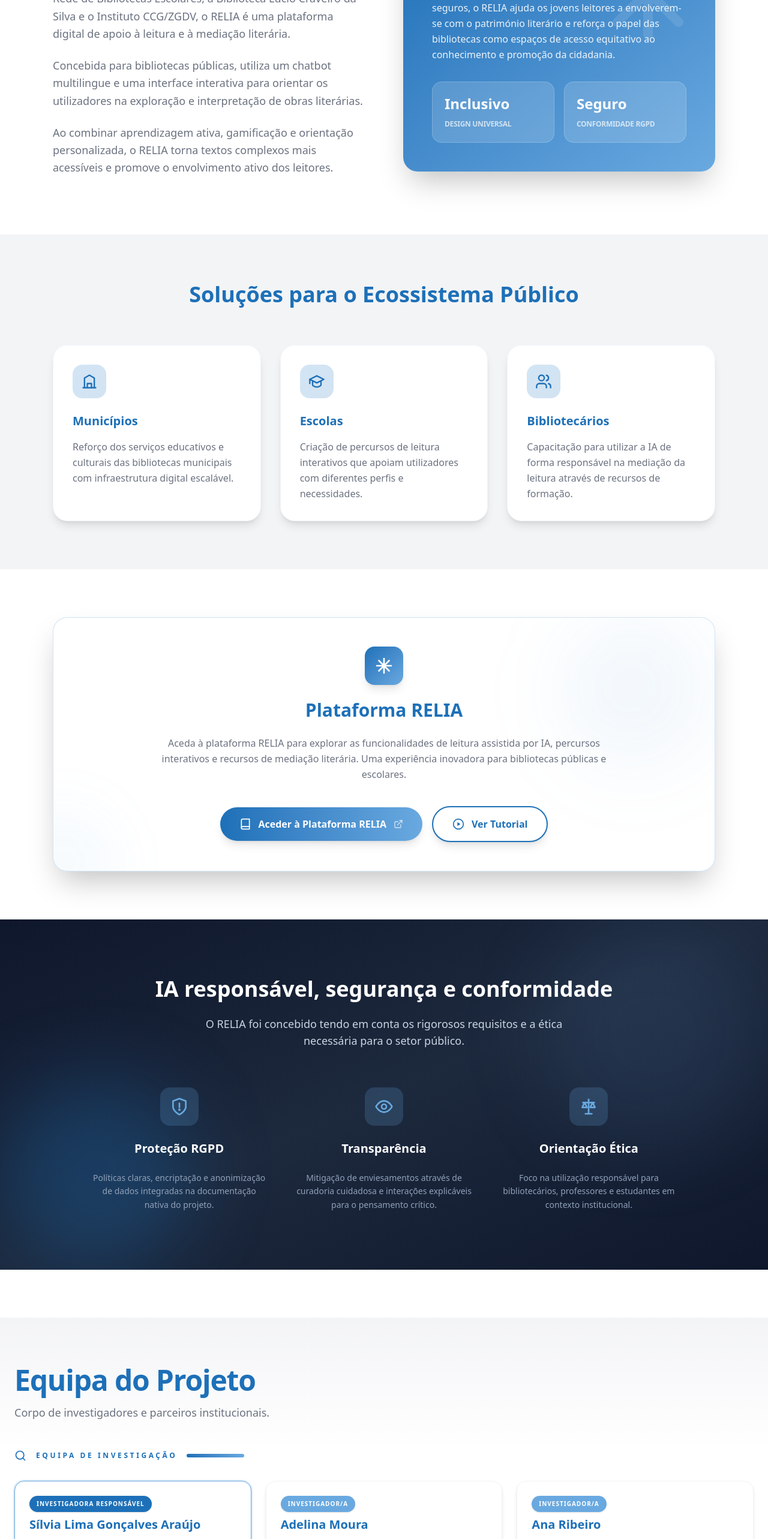
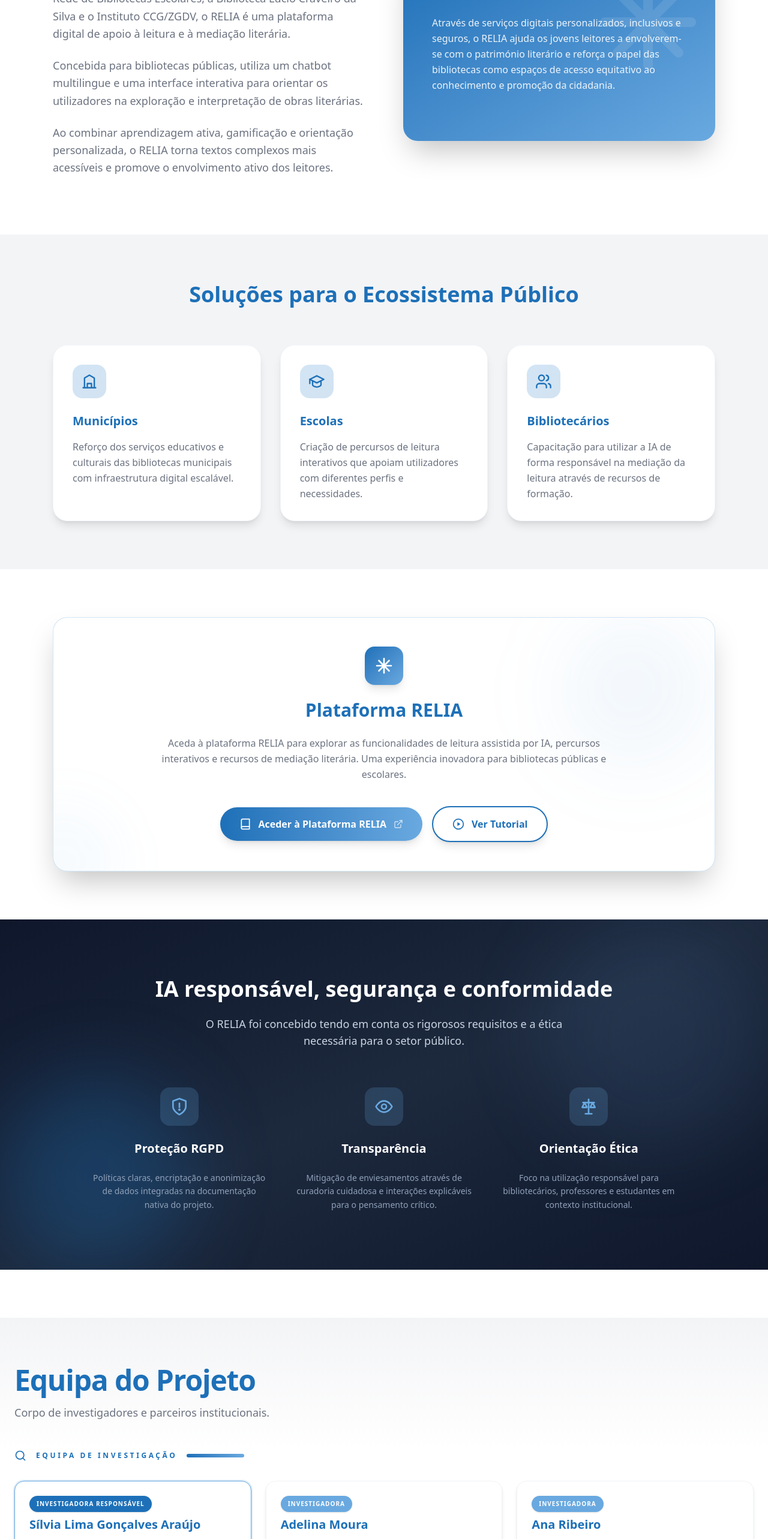
Before and after one commit to rshermans/relia-project-site, a Next.js app: page / in a window 1280 px wide. Shown: the part 880-3446 px from the top of the page at 60% size. Built offline with nearby package versions, Linux system fonts and the light colour scheme.

Commit message:
ATUALIZAÇÕES DE DESIGNER

```diff
--- a/src/components/relia/HeroSection.tsx
+++ b/src/components/relia/HeroSection.tsx
@@ -115,25 +115,6 @@
                       'Through personalized, inclusive, and safe digital services, RELIA helps young readers engage with literary heritage and reinforces the role of libraries as spaces for equitable access to knowledge and citizenship promotion.'
                     )}
                   </p>
-
-                  <div className="grid grid-cols-2 gap-4">
-                    <div className="bg-white/15 p-5 rounded-2xl backdrop-blur-sm border border-white/20 hover:bg-white/20 transition-all duration-300">
-                      <span className="block text-2xl font-bold mb-1">
-                        {t('Inclusivo', 'Inclusive')}
-                      </span>
-                      <span className="text-xs text-white/70 uppercase tracking-tight font-semibold">
-                        {t('Design Universal', 'Universal Design')}
-                      </span>
-                    </div>
-                    <div className="bg-white/15 p-5 rounded-2xl backdrop-blur-sm border border-white/20 hover:bg-white/20 transition-all duration-300">
-                      <span className="block text-2xl font-bold mb-1">
-                        {t('Seguro', 'Secure')}
-                      </span>
-                      <span className="text-xs text-white/70 uppercase tracking-tight font-semibold">
-                        {t('Conformidade RGPD', 'GDPR Compliance')}
-                      </span>
-                    </div>
-                  </div>
                 </div>
               </div>
             </div>
--- a/src/components/relia/SupportSection.tsx
+++ b/src/components/relia/SupportSection.tsx
@@ -203,17 +203,6 @@
           </p>
         </div>
 
-        {/* Partner Logos Image */}
-        <div className="mb-16 flex justify-center">
-          <div className="bg-white p-6 rounded-2xl shadow-xl max-w-5xl w-full">
-            <img
-              src="/parceiros-logos.png"
-              alt="Logos dos Parceiros Institucionais"
-              className="w-full h-auto object-contain"
-            />
-          </div>
-        </div>
-
         {/* Libraries Partners */}
         <div className="mb-20">
           <div className="flex items-center gap-4 mb-8">
@@ -230,7 +219,7 @@
         </div>
 
         {/* Education Partners */}
-        <div>
+        <div className="mb-20">
           <div className="flex items-center gap-4 mb-8">
             <span className="w-10 h-px bg-relia-dark/30"></span>
             <h4 className="text-xs font-bold text-relia-graytext uppercase tracking-widest">
@@ -243,6 +232,17 @@
             ))}
           </div>
         </div>
+
+        {/* Partner Logos Image */}
+        <div className="mb-16 flex justify-center">
+          <div className="bg-white p-6 rounded-2xl shadow-xl max-w-5xl md:w-[50%] w-full">
+            <img
+              src="/parceiros-logos.png"
+              alt="Logos dos Parceiros Institucionais"
+              className="w-full h-auto object-contain"
+            />
+          </div>
+        </div>
       </div>
     </section>
   );
--- a/src/components/relia/TeamSection.tsx
+++ b/src/components/relia/TeamSection.tsx
@@ -17,16 +17,16 @@
 const teamMembers: TeamMember[] = [
   // Research Team
   { name: 'Sílvia Lima Gonçalves Araújo', role: 'Investigadora Responsável', roleEn: 'Principal Investigator', institution: 'ELACH | UMinho', isHighlighted: true, category: 'research', linkedin: 'https://www.linkedin.com/in/s%C3%ADlvia-ara%C3%BAjo-95811946/' },
-  { name: 'Adelina Moura', role: 'Investigador/a', roleEn: 'Researcher', institution: 'Escola Secundária Carlos Amarante', category: 'research', linkedin: 'https://www.linkedin.com/in/adelina-moura-5115686/' },
-  { name: 'Ana Ribeiro', role: 'Investigador/a', roleEn: 'Researcher', institution: 'ELACH | UMinho', category: 'research' },
-  { name: 'João Varajão', role: 'Investigador/a', roleEn: 'Researcher', institution: 'Escola de Engenharia | UMinho', category: 'research', linkedin: 'https://www.linkedin.com/in/joaovarajao/' },
-  { name: 'Maria Micaela Moreira', role: 'Investigador/a', roleEn: 'Researcher', institution: 'ELACH | UMinho', category: 'research' },
-  { name: 'Micaela Aguiar', role: 'Investigador/a', roleEn: 'Researcher', institution: 'FLUP | Universidade do Porto', category: 'research', linkedin: 'https://www.linkedin.com/in/micaela-aguiar-b565b412b/' },
-  { name: 'Pedro Miguel Venâncio', role: 'Investigador/a', roleEn: 'Researcher', institution: 'Escola de Direito | UMinho', category: 'research', linkedin: 'https://www.linkedin.com/in/pedrodiasvenancio' },
+  { name: 'Adelina Moura', role: 'Investigadora', roleEn: 'Researcher', institution: 'Escola Secundária Carlos Amarante', category: 'research', linkedin: 'https://www.linkedin.com/in/adelina-moura-5115686/' },
+  { name: 'Ana Ribeiro', role: 'Investigadora', roleEn: 'Researcher', institution: 'ELACH | UMinho', category: 'research' },
+  { name: 'João Varajão', role: 'Investigador', roleEn: 'Researcher', institution: 'Escola de Engenharia | UMinho', category: 'research', linkedin: 'https://www.linkedin.com/in/joaovarajao/' },
+  { name: 'Maria Micaela Moreira', role: 'Investigadora', roleEn: 'Researcher', institution: 'ELACH | UMinho', category: 'research' },
+  { name: 'Micaela Aguiar', role: 'Investigadora', roleEn: 'Researcher', institution: 'FLUP | Universidade do Porto', category: 'research', linkedin: 'https://www.linkedin.com/in/micaela-aguiar-b565b412b/' },
+  { name: 'Pedro Miguel Venâncio', role: 'Investigador', roleEn: 'Researcher', institution: 'Escola de Direito | UMinho', category: 'research', linkedin: 'https://www.linkedin.com/in/pedrodiasvenancio' },
   // Research Fellows
-  { name: 'Eduardo Mota', role: 'Bolseiro/a', roleEn: 'Fellow', institution: 'ELACH | UMinho', isHighlighted: true, category: 'fellow' },
-  { name: 'Joana Azevedo', role: 'Bolseiro/a', roleEn: 'Fellow', institution: 'ELACH | UMinho', isHighlighted: true, category: 'fellow', linkedin: 'https://www.linkedin.com/in/joana-azevedo-368a78224/' },
-  { name: 'Rômulo Sherman', role: 'Bolseiro/a', roleEn: 'Fellow', institution: 'ELACH | UMinho', isHighlighted: true, category: 'fellow', linkedin: 'https://www.linkedin.com/in/rshermans/' },
+  { name: 'Eduardo Mota', role: 'Bolseiro', roleEn: 'Fellow', institution: 'ELACH | UMinho', isHighlighted: true, category: 'fellow' },
+  { name: 'Joana Azevedo', role: 'Bolseira', roleEn: 'Fellow', institution: 'ELACH | UMinho', isHighlighted: true, category: 'fellow', linkedin: 'https://www.linkedin.com/in/joana-azevedo-368a78224/' },
+  { name: 'Rômulo Sherman', role: 'Bolseiro', roleEn: 'Fellow', institution: 'ELACH | UMinho', isHighlighted: true, category: 'fellow', linkedin: 'https://www.linkedin.com/in/rshermans/' },
   // CCG Team
   { name: 'Hugo Sousa', role: 'Engenharia CCG', roleEn: 'CCG Engineering', institution: 'CCG', category: 'ccg' },
   { name: 'Manuel Santos', role: 'Engenharia CCG', roleEn: 'CCG Engineering', institution: 'CCG', category: 'ccg', linkedin: 'https://www.linkedin.com/in/manuel-santos-34b107b5' },
@@ -34,11 +34,11 @@
   { name: 'Rui Ribeiro', role: 'Engenharia CCG', roleEn: 'CCG Engineering', institution: 'CCG', category: 'ccg' },
   { name: 'Tiago Castro', role: 'Engenharia CCG', roleEn: 'CCG Engineering', institution: 'CCG', category: 'ccg' },
   // Consultants
-  { name: 'Aida Alves', role: 'Consultor/a', roleEn: 'Consultant', institution: 'Biblioteca Lúcio Craveiro da Silva', isHighlighted: true, category: 'consultant', linkedin: 'https://www.linkedin.com/in/aida-alves-9a6341252/' },
-  { name: 'Francisco Lopes', role: 'Consultor/a', roleEn: 'Consultant', institution: 'ELACH — Universidade do Minho', isHighlighted: true, category: 'consultant', linkedin: 'https://www.linkedin.com/in/jitendra-raut/' },
-  { name: 'Regina Campos', role: 'Consultor/a', roleEn: 'Consultant', institution: 'Rede de Bibliotecas Escolares', isHighlighted: true, category: 'consultant', linkedin: 'https://www.linkedin.com/in/jitendra-raut/' },
-  { name: 'Sérgio Serra', role: 'Consultor/a', roleEn: 'Consultant', institution: 'UFRRJ — Brasil', isHighlighted: true, category: 'consultant', linkedin: 'https://www.linkedin.com/in/sergio-serra-7a16086' },
-  { name: 'Ulisses Mota', role: 'Consultor/a', roleEn: 'Consultant', institution: 'Escola Secundária Henrique Medina', isHighlighted: true, category: 'consultant', linkedin: 'https://linkedin.com/in/uli66' },
+  { name: 'Aida Alves', role: 'Consultora', roleEn: 'Consultant', institution: 'Biblioteca Lúcio Craveiro da Silva', isHighlighted: true, category: 'consultant', linkedin: 'https://www.linkedin.com/in/aida-alves-9a6341252/' },
+  { name: 'Francisco Lopes', role: 'Consultor', roleEn: 'Consultant', institution: 'ELACH — Universidade do Minho', isHighlighted: true, category: 'consultant', linkedin: 'https://www.linkedin.com/in/jitendra-raut/' },
+  { name: 'Regina Campos', role: 'Consultora', roleEn: 'Consultant', institution: 'Rede de Bibliotecas Escolares', isHighlighted: true, category: 'consultant', linkedin: 'https://www.linkedin.com/in/jitendra-raut/' },
+  { name: 'Sérgio Serra', role: 'Consultor', roleEn: 'Consultant', institution: 'UFRRJ — Brasil', isHighlighted: true, category: 'consultant', linkedin: 'https://www.linkedin.com/in/sergio-serra-7a16086' },
+  { name: 'Ulisses Mota', role: 'Consultor', roleEn: 'Consultant', institution: 'Escola Secundária Henrique Medina', isHighlighted: true, category: 'consultant', linkedin: 'https://linkedin.com/in/uli66' },
 ];
 
 // LinkedIn SVG Icon (inline to keep it simple)
--- a/src/contexts/LanguageContext.tsx
+++ b/src/contexts/LanguageContext.tsx
@@ -7,7 +7,7 @@
 interface LanguageContextType {
   language: Language;
   setLanguage: (lang: Language) => void;
-  t: (pt: string, en: string) => string;
+  t: (pt: any, en: any) => any;
 }
 
 const LanguageContext = createContext<LanguageContextType | undefined>(undefined);
@@ -35,7 +35,7 @@
     setLanguage(lang);
   };
 
-  const t = (pt: string, en: string): string => {
+  const t = (pt: any, en: any): any => {
     return language === 'pt' ? pt : en;
   };
 
```
